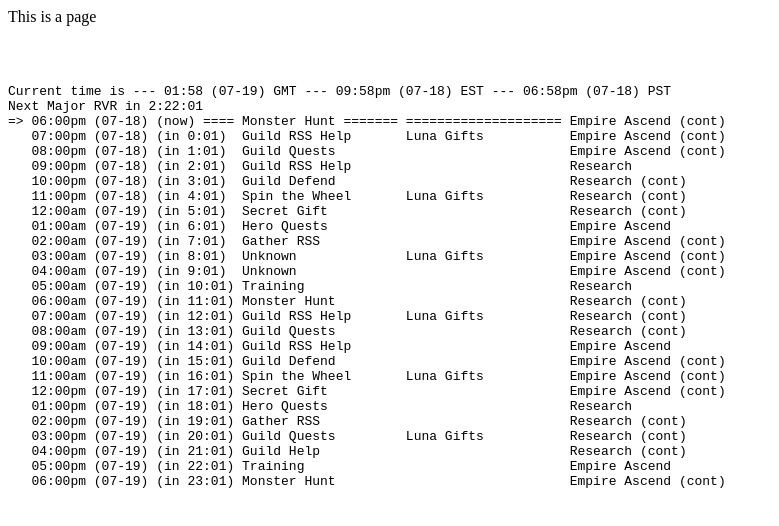
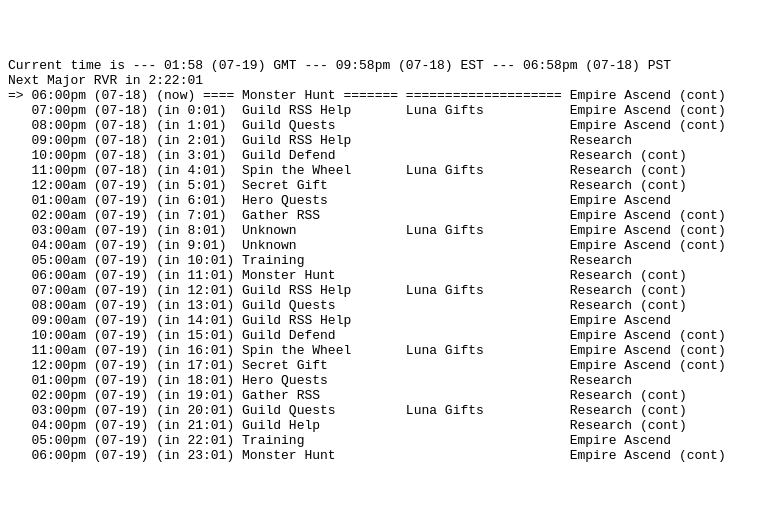
Before and after one commit to jeffostrin/ffxvtrainer, a plain HTML site: page web/index.html in a window 1280 px wide. Shown: the whole page, without its empty margins (0-779 px from the left). Drawn offline with Linux system fonts and the light colour scheme.

Commit message:
remove unused text

```diff
--- a/web/index.html
+++ b/web/index.html
@@ -16,7 +16,6 @@
 
 <body>
 
-  <div>This is a page</div>
   <pre>
     <div id="updates" class="panel-body">
     </div>
```
